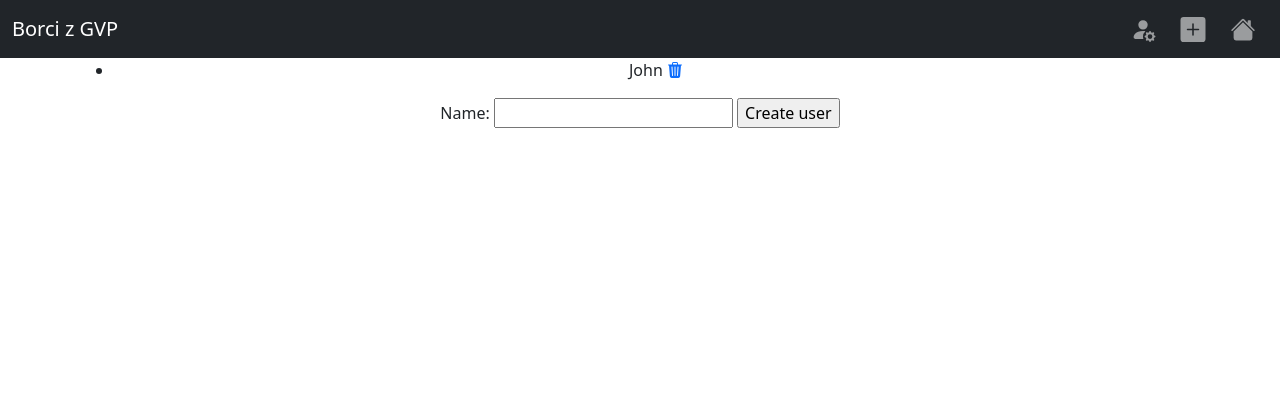
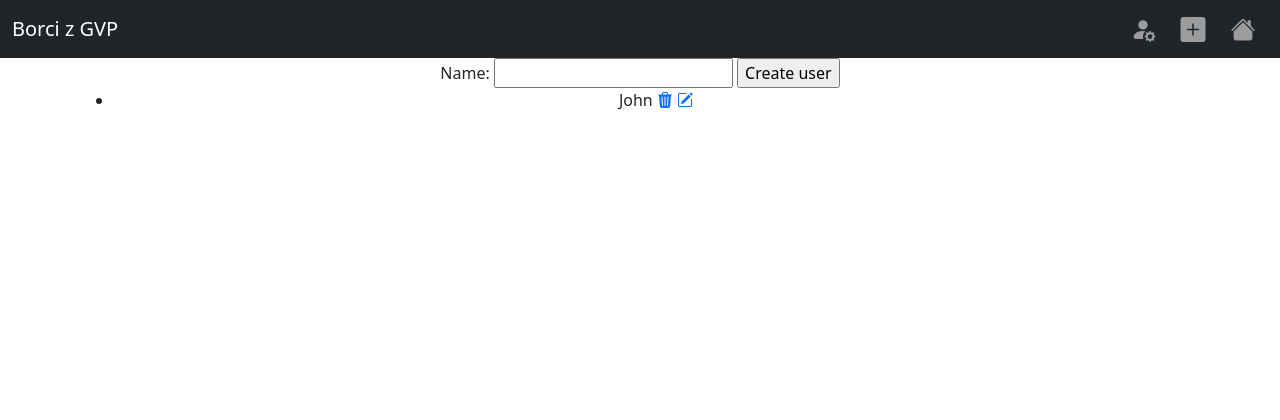
Before and after one commit to Sykora-J/tourdeapp23, a Flask app: page /devs in a window 1280 px wide. Shown: the top 420 px of the page. Run offline with Flask 2, Linux system fonts and the light colour scheme; data comes from the database, SQL or seed files in the repository.

Commit message:
edit dev icon

```diff
--- a/app/templates/_single_day.html
+++ b/app/templates/_single_day.html
@@ -5,7 +5,7 @@
 
 <div class="col">
     <div class="card">
-        <div class="card-body">                                        {# TODO decrease padding #}
+                <div class="card-body">                                        {# TODO decrease padding #}
             <h4 class="card-title">{{ single_date.work_date }}</h4>
             {% for log in single_date.logs %}
                 <button class="btn btn-info w-100" type="button" data-bs-toggle="collapse"
@@ -22,6 +22,8 @@
                     </div>
                 </div>
             {% endfor %}
+
         </div>
+
     </div>
 </div>
--- a/app/templates/dev_form.html
+++ b/app/templates/dev_form.html
@@ -7,16 +7,17 @@
   <header>{% include '_header.html' %}</header>
   <section class="section content">
       <div class="container text-center">
-          <ul>
-              {% for dev in devs %}
-                  <li>{{ dev.name }} <a href="/delete_dev/{{ dev.dev_id }}"><i class="bi bi-trash3-fill"></i></a></li>
-              {% endfor %}
-          </ul>
-          <form action="/create_dev" method=post>
+           <form action="/create_dev" method=post>
               <label for="new_name">Name:</label>
               <input type="text" id="new_name" name="new_name" maxlength="20">
               <input type="submit" value="Create user">
           </form>
+          <ul>
+              {% for dev in devs %}
+                  <li>{{ dev.name }} <a href="/delete_dev/{{ dev.dev_id }}"><i class="bi bi-trash3-fill"></i></a>
+                      <a href="/edit_dev/{{ dev.dev_id }}"><i class="bi bi-pencil-square"></i></a></li>
+              {% endfor %}
+          </ul>
       </div>
   </section>
   <footer class="text-center text-white">{% include '_footer.html' %}</footer>
```
